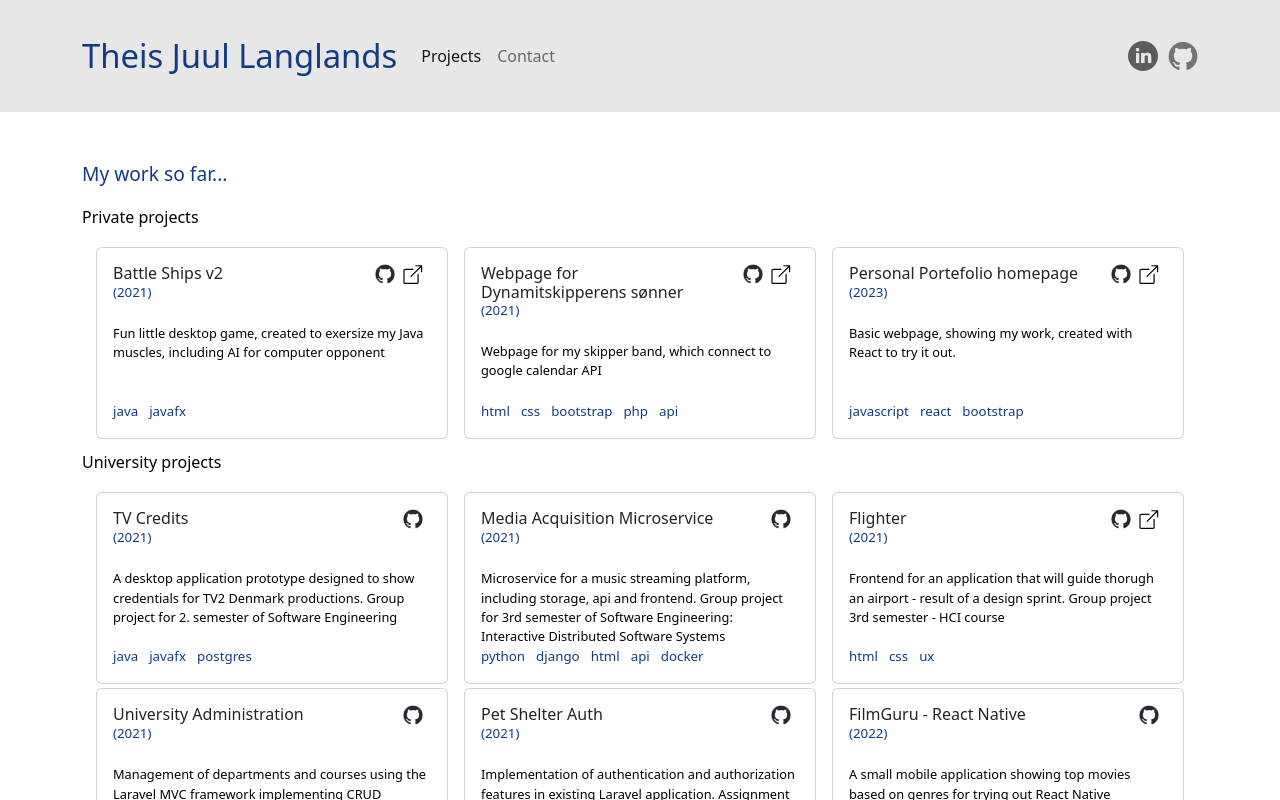
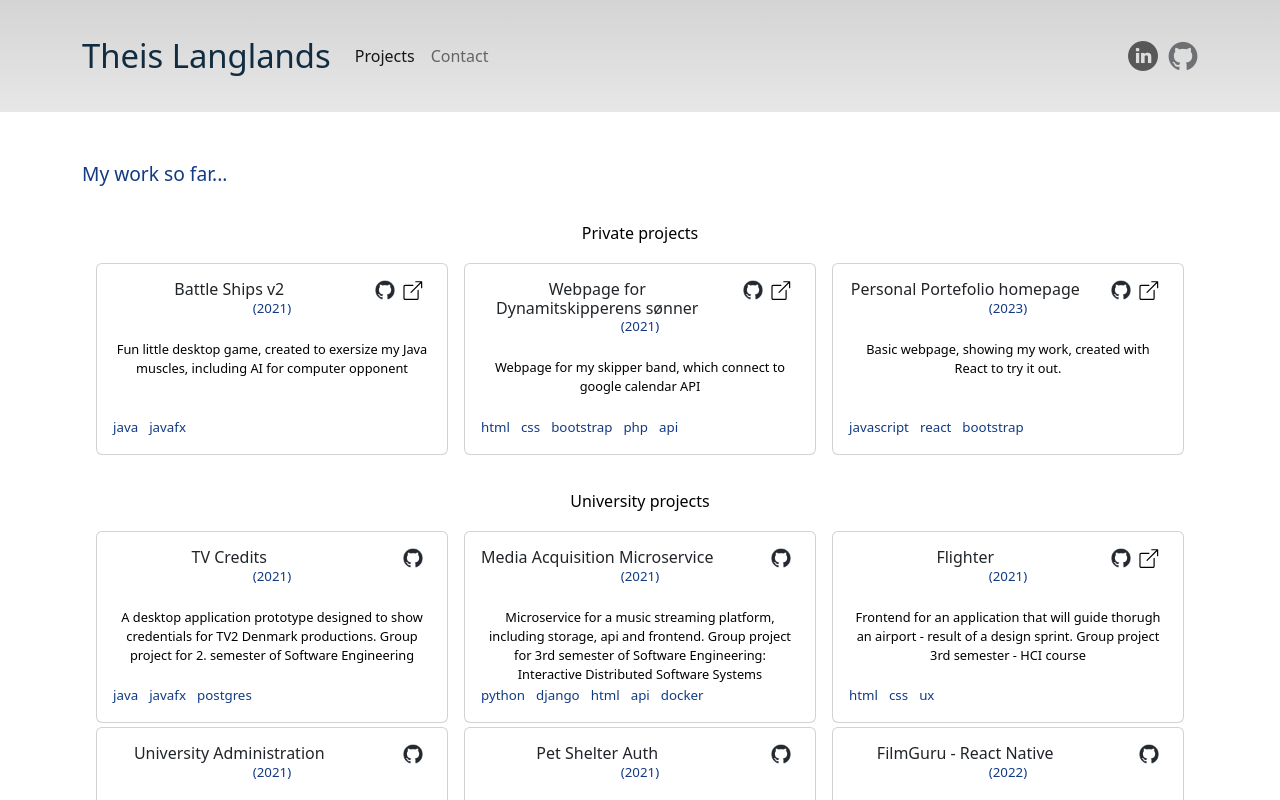
Before and after one commit to theislanglands/Portefolio, a React (Create React App) app: page /projects in a window 1280 px wide. Shown: the top 800 px of the page. Built offline with nearby package versions, Linux system fonts and the light colour scheme.

Commit message:
update styling

```diff
--- a/src/App.css
+++ b/src/App.css
@@ -1,5 +1,10 @@
 .App {
   text-align: center;
+
+}
+
+.root {
+  background-color: whitesmoke
 }
 
 .Content-header {
@@ -10,10 +15,10 @@
 }
 
 .Content-subheader {
-  text-align: left;
+  text-align: center;
   font-size: medium;
   color: black;
-  margin-top: 0.6rem;
+  margin-top: 2rem;
 }
 
 /* NoPage */
--- a/src/components/about/about.json
+++ b/src/components/about/about.json
@@ -1,5 +1,5 @@
 {
     "text": "Jeg er en kreativ Software Engineering studerende på 6. semester, der brænder for at løse programmeringsudfordringer, fortrinsvis som backend udvikler.  \n\nJeg værdsætter teamwork, er god til at bevare overblik, og tager ejerskab for mine opgaver. Min grundige tilgang har givet mig gode resultater på studiet. \n\n Min evne til at skabe fremdrift kommer fra min tidligere karriere som selvstændig prisvindende musiker med international turnévirksomhed, som udover kreative processer også har givet mig gode samarbejdsevner og en stærk forretningsforståelse.",
-    "header": "Hi, my name is Theis",
+    "header": "Hi, my name is Theis...",
     "textuk": "I'm a creative and hard-working Software Engineering student, just about to finish my bachelor's degree at the University of Southern Denmark in Odense with good results so far. \n\nI thrive on solving programming challanges preferably working together with nice colleagues, and I'm good at being on top of things, getting things done and taking ownerships of projects. \n\nI used to be a professional freelance musician, so I've got solid business understanding and am good at collaborating with all kinds of people. \n\nWhen not in front of the computer, I enjoy playing music and sailing in the archipelgo of southern Funen together with my family."
 }
--- a/src/components/navbar/NavigationComponent.css
+++ b/src/components/navbar/NavigationComponent.css
@@ -7,9 +7,9 @@
   }
 
   .navigation .navbar-brand {
-    color: #123B84;
+    color: #112C40;
     font-size:calc(20px + 1vw);
-
+    white-space: pre-line;
   }
   .navigation .navbar-brand:hover {
     color: #123B84;
@@ -22,5 +22,6 @@
   .navigation {
     min-height: 7rem;
     margin-bottom: 3rem;
-    background-color: #e7e7e7;
+    background-color: #335955;
+    background: linear-gradient( #d5d4d4, #e7e7e7);
   }
--- a/src/components/navbar/NavigationComponent.js
+++ b/src/components/navbar/NavigationComponent.js
@@ -13,7 +13,7 @@ function NavigationComponent() {
     <Navbar expand="lg" className="navigation">
       <Container>
         <LinkContainer to="/">
-        <Navbar.Brand>Theis Juul Langlands</Navbar.Brand>
+        <Navbar.Brand>Theis Langlands</Navbar.Brand>
         </LinkContainer>
         <Navbar.Toggle aria-controls="basic-navbar-nav" />
         <Navbar.Collapse id="basic-navbar-nav">
--- a/src/pages/Layout.js
+++ b/src/pages/Layout.js
@@ -1,13 +1,13 @@
 import React from 'react'
 import NavigationComponent from '../components/navbar/NavigationComponent'
-import { Outlet, Link } from "react-router-dom";
+import { Outlet} from "react-router-dom";
 
 
 
 
 const Layout = () => {
   return (
-    <div>
+    <div className="App">
     <NavigationComponent></NavigationComponent>
     <Outlet />
     </div>
```
